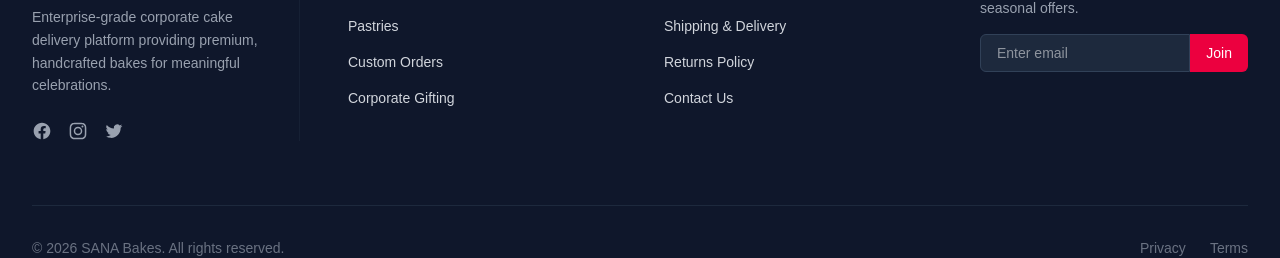
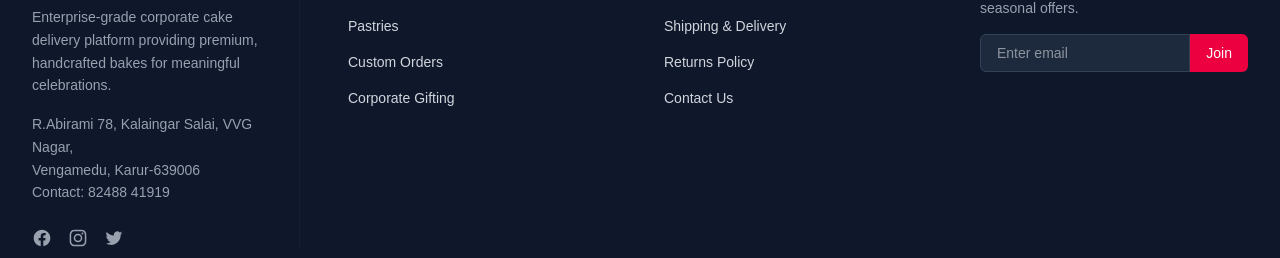
Before and after one commit to sridharan2712/SANA-Bakes, a Next.js app: page /checkout in a window 1280 px wide. Shown: the part 684-942 px from the top of the page. Built offline with nearby package versions, Linux system fonts and the light colour scheme; no server answers.

Commit message:
feat: update footer address and instagram link

```diff
--- a/src/components/layout/Footer.tsx
+++ b/src/components/layout/Footer.tsx
@@ -20,12 +20,17 @@ export function Footer() {
                 SANA<span className="text-rose-500">.</span>
               </span>
             </Link>
-            <p className="text-sm text-gray-400 leading-relaxed mb-6">
+            <p className="text-sm text-gray-400 leading-relaxed mb-4">
               Enterprise-grade corporate cake delivery platform providing premium, handcrafted bakes for meaningful celebrations.
             </p>
+            <address className="text-sm text-gray-400 leading-relaxed mb-6 not-italic">
+              R.Abirami 78, Kalaingar Salai, VVG Nagar,<br />
+              Vengamedu, Karur-639006<br />
+              Contact: 82488 41919
+            </address>
             <div className="flex space-x-4">
               <a href="#" className="text-gray-400 hover:text-white transition-colors"><Facebook className="h-5 w-5" /></a>
-              <a href="#" className="text-gray-400 hover:text-white transition-colors"><Instagram className="h-5 w-5" /></a>
+              <a href="https://www.instagram.com/sana_homebakes_karur_with_love?utm_source=ig_web_button_share_sheet&igsh=ZDNlZDc0MzIxNw==" target="_blank" rel="noopener noreferrer" className="text-gray-400 hover:text-white transition-colors"><Instagram className="h-5 w-5" /></a>
               <a href="#" className="text-gray-400 hover:text-white transition-colors"><Twitter className="h-5 w-5" /></a>
             </div>
           </div>
```
